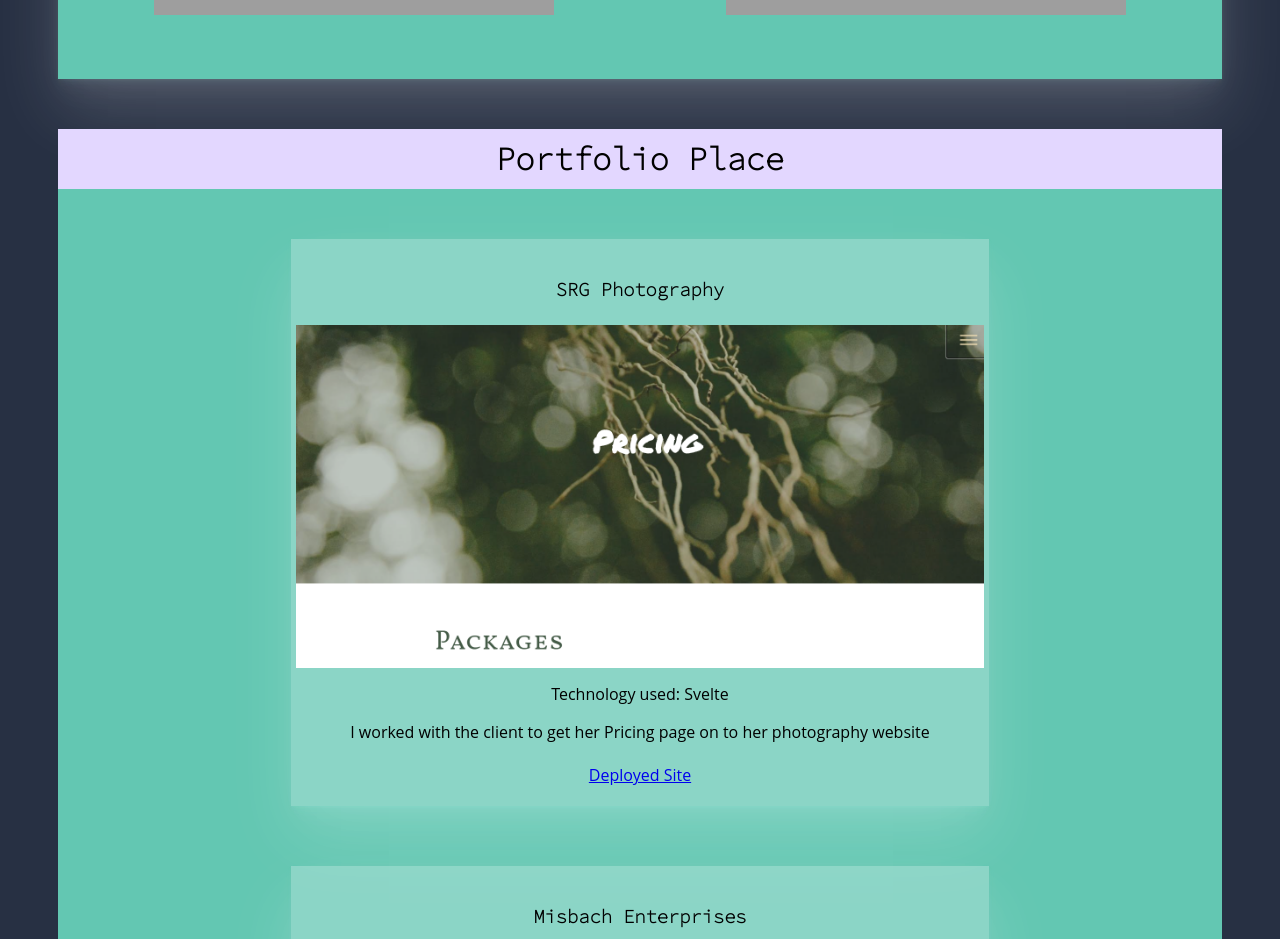
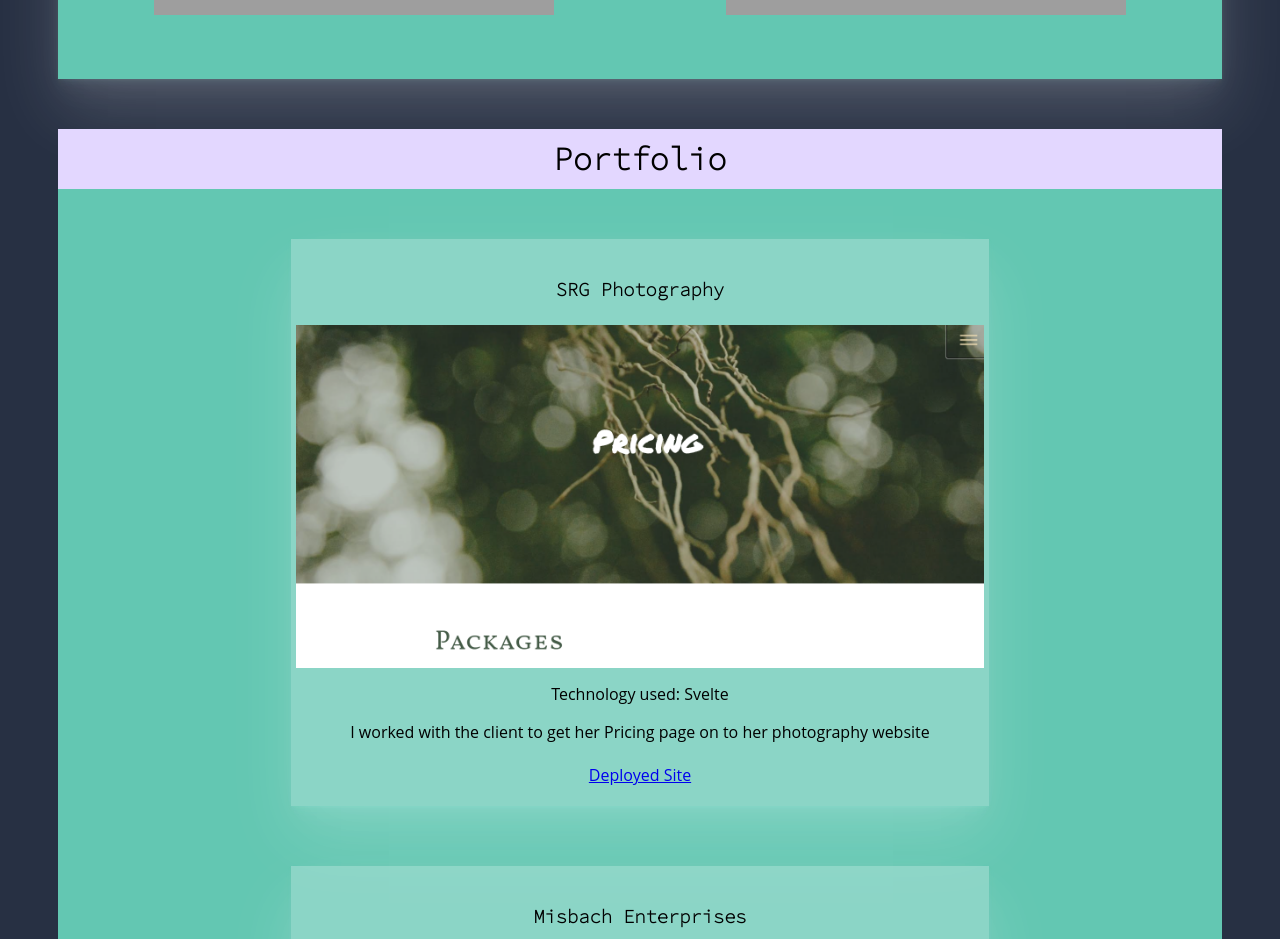
Before and after one commit to heigertd/new-portfolio-idea, a React (Create React App) app: page / in a window 1280 px wide. Shown: the part 2680-3619 px from the top of the page. Built offline with nearby package versions, Linux system fonts and the light colour scheme; grey boxes are pictures that could not be loaded.

Commit message:
title change

```diff
--- a/src/pages/Portfolio/Portfolio.js
+++ b/src/pages/Portfolio/Portfolio.js
@@ -10,7 +10,7 @@ export default function Portfolio() {
     return (
     <div className = 'portfolio-section'>
         <div className = 'about-title-div'>
-                <h1>Portfolio Place</h1>
+                <h1>Portfolio</h1>
             </div>
         <div className = 'portfolio-content-div'>
             <Project img = {Sav} tech = {data[1].projects[0].techs} description = {data[1].projects[0].description} title = {data[1].projects[0].title} depolyedSite = {data[1].projects[0].depolyedSite} />
```
